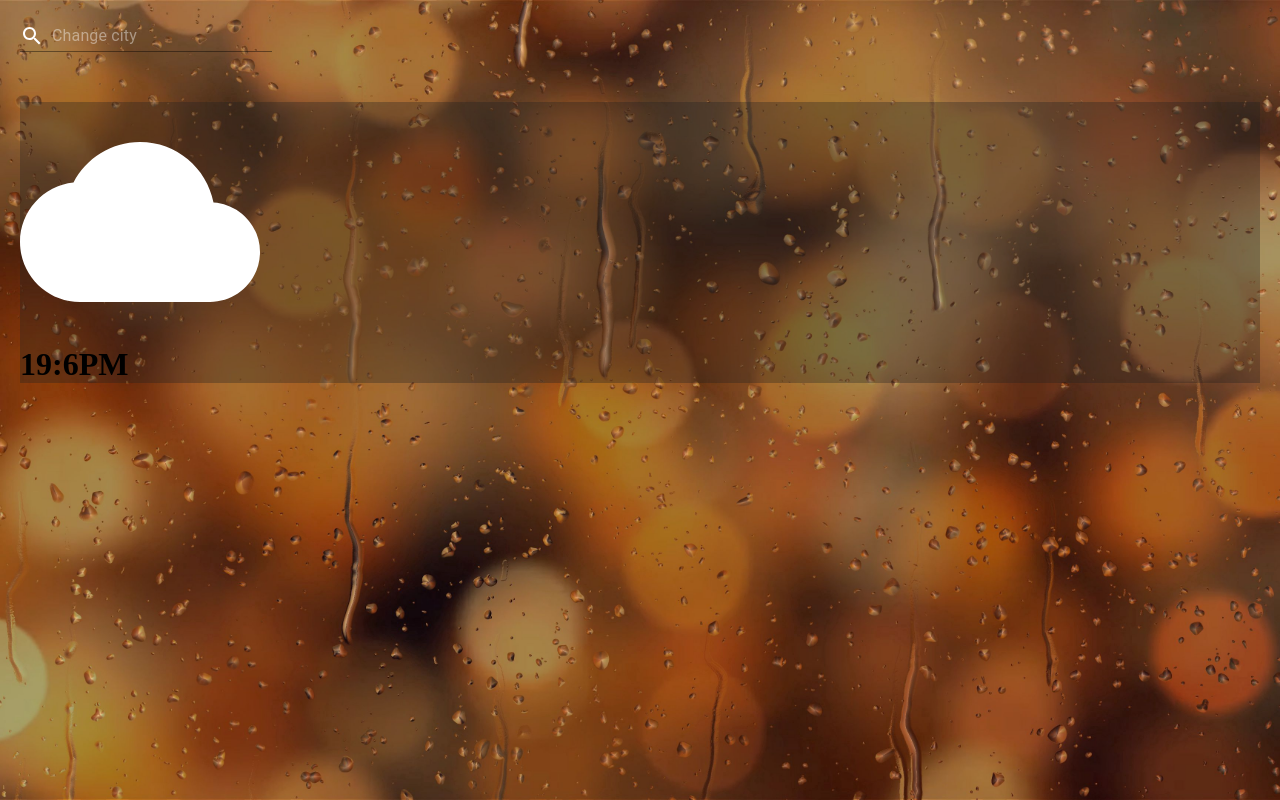
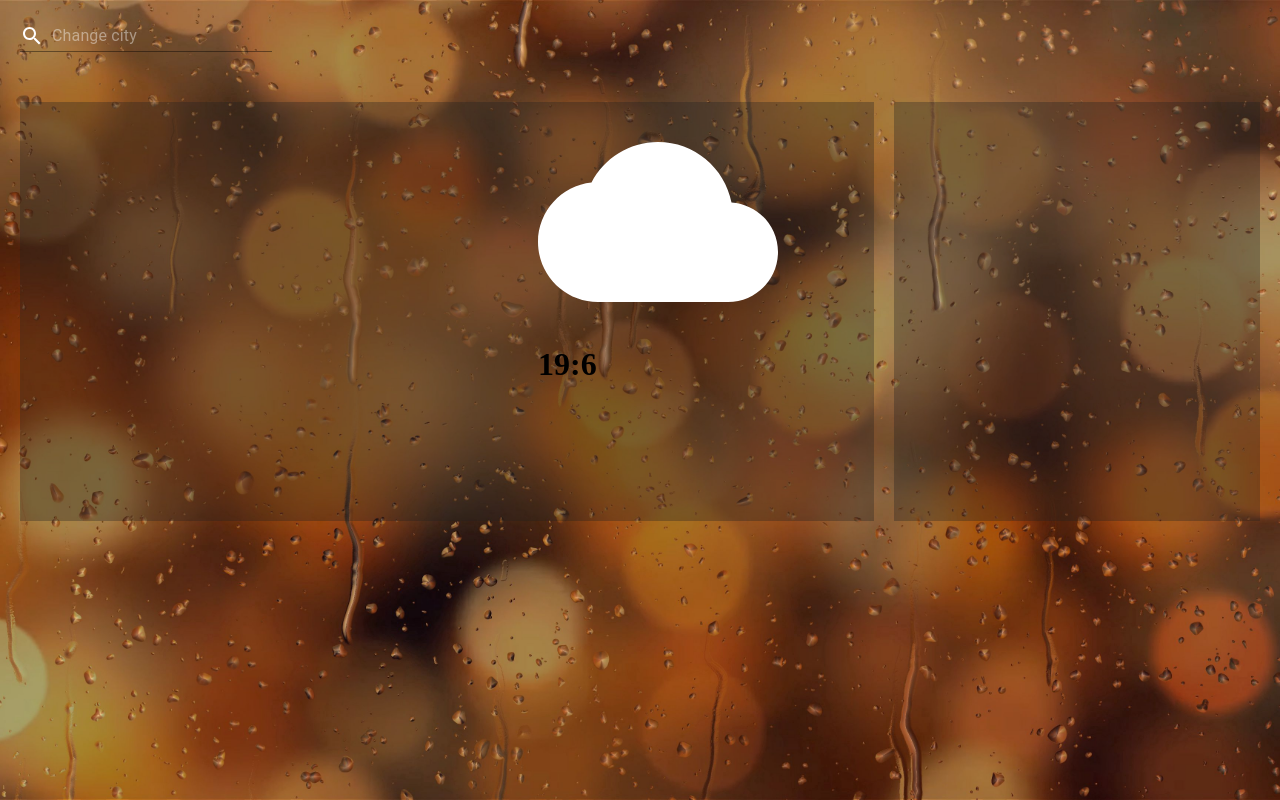
Before and after one commit to FarryDay/weather-app, a React (Vite) app: page / in a window 1280 px wide. Built offline with nearby package versions, Linux system fonts and the light colour scheme.

Commit message:
Update scss

```diff
--- a/src/components/Main/Main.jsx
+++ b/src/components/Main/Main.jsx
@@ -1,14 +1,7 @@
 import CloudRoundedIcon from '@mui/icons-material/CloudRounded'
-import styled from '@emotion/styled'
-import { colors } from '@mui/material'
-
-const Clock = () =>{
-	const clock = new Date()
-	const time = clock.getHours() + ':' + clock.getMinutes()
-	return <h1 className={styles.clock}>{time}PM</h1>
-}
 import React, { useEffect, useState } from 'react'
 import styles from './Main.module.scss'
+
 export default function Main() {
 	const [time, setTime] = useState('00:00')
 
@@ -28,8 +21,10 @@ export default function Main() {
 				<div className={styles.generaly}>
 					<div className={styles.tempature}></div>
 					<div className={styles.weatherdisplay}>
-						<CloudRoundedIcon sx={{ color: 'white', fontSize: '15rem' }}></CloudRoundedIcon>
-						<Clock/>
+						<CloudRoundedIcon
+							sx={{ color: 'white', fontSize: '15rem' }}
+						></CloudRoundedIcon>
+						<h1>{time}</h1>
 					</div>
 				</div>
 				<div className={styles.secondary}></div>
--- a/src/components/Main/Main.module.scss
+++ b/src/components/Main/Main.module.scss
@@ -1,19 +1,5 @@
 @import url('https://fonts.googleapis.com/css2?family=Montserrat:wght@200&display=swap');
-.weather{
-  .generaly{
-    background-color: rgba(31, 31, 31, 0.331);
-  }
-  .secondary{
-    background-color: rgba(31, 31, 31, 0.331);
-  }
-.weather {
-	.generaly {
-		background-color: rgba(31, 31, 31, 0.331);
-	}
-	.secondary {
-		background-color: rgba(31, 31, 31, 0.331);
-	}
-}
+
 .weather {
 	display: flex;
 	gap: 20px;
@@ -22,19 +8,20 @@
 	.generaly {
 		background-color: rgba(31, 31, 31, 0.331);
 		width: 70%;
+
 		.weatherdisplay {
 			float: right;
 			margin: 0rem 6rem;
-			.clock{
+
+			.clock {
 				color: white;
 				font-family: 'Montserrat', sans-serif;
-
 			}
 		}
 	}
+
 	.secondary {
 		width: 30%;
 		background-color: rgba(31, 31, 31, 0.331);
 	}
 }
-}
```
